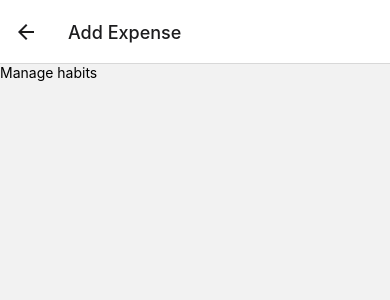
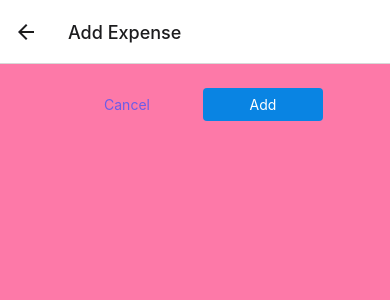
Before and after one commit to Laaguidi/Habits-React-native, a React Native app: screen /ManageHabit in a window 390 px wide. Shown: the top 300 px of the page. Built offline with nearby package versions, Linux system fonts and the light colour scheme.

Commit message:
Manage habit page working now

```diff
--- /dev/null
+++ b/components/Button.js
@@ -0,0 +1,47 @@
+import { Pressable, StyleSheet, Text, View } from 'react-native';
+
+
+function Button({ children, onPress, mode, style }) {
+    return (
+        <View style={style}>
+            <Pressable
+                onPress={onPress}
+                style={({ pressed }) => pressed && styles.pressed}
+            >
+                <View style={[styles.button, mode === 'flat' && styles.flat]}>
+                    <Text style={[styles.buttonText, mode === 'flat' && styles.flatText]}>
+                        {children}
+                    </Text>
+                </View>
+            </Pressable>
+        </View>
+    );
+}
+
+export default Button;
+
+const styles = StyleSheet.create({
+    button: {
+        borderRadius: 4,
+        padding: 8,
+        //backgroundColor: GlobalStyles.colors.primary500,
+        backgroundColor: '#0984e3'
+    },
+    flat: {
+        backgroundColor: 'transparent',
+    },
+    buttonText: {
+        color: 'white',
+        textAlign: 'center',
+    },
+    flatText: {
+        //color: GlobalStyles.colors.primary200,
+        color: "#6c5ce7"
+    },
+    pressed: {
+        opacity: 0.75,
+        //backgroundColor: GlobalStyles.colors.primary100,
+        backgroundColor: "#fd79a8",
+        borderRadius: 4,
+    },
+});
--- a/constants/style.js
+++ b/constants/style.js
@@ -1,6 +1,7 @@
 export const GlobalStyles = {
     colors: {
       pagesBack: '#8c7ae6',
-      itemBackground: '#ff7675'
+      itemBackground: '#ff7675',
+        errorColor: '#e74c3c'
     }
 }
--- a/screens/ManageHabit.js
+++ b/screens/ManageHabit.js
@@ -1,6 +1,10 @@
-import {StyleSheet, Text, View} from "react-native";
+import { StyleSheet, Text, View } from "react-native";
 import { useNavigation } from '@react-navigation/native';
 import { useLayoutEffect } from 'react';
+import IconButton from "../components/IconButton";
+import { GlobalStyles } from "../constants/style";
+import Button from "../components/Button";
+
 
 
 function ManageHabit({route, navigation}){
@@ -13,8 +17,33 @@
         });
     }, [navigation, isEditing]);
 
+    function deleteHabitHandler() {}
+
+    function cancelHandler() {}
+
+    function confirmHandler() {}
+
     return (
-        <Text>Manage habits</Text>
+        <View style={styles.container}>
+            <View style={styles.buttons}>
+                <Button style={styles.button} mode="flat" onPress={cancelHandler}>
+                    Cancel
+                </Button>
+                <Button style={styles.button} onPress={confirmHandler}>
+                    {isEditing ? 'Update' : 'Add'}
+                </Button>
+            </View>
+            {isEditing && (
+                <View style={styles.deleteContainer}>
+                    <IconButton
+                        icon="trash"
+                        color={GlobalStyles.colors.errorColor}
+                        size={36}
+                        onPress={deleteHabitHandler}
+                    />
+                </View>
+            )}
+        </View>
     );
 }
 
@@ -27,4 +56,20 @@
         //backgroundColor: GlobalStyles.colors.primary800,
         backgroundColor: '#fd79a8'
     },
+    buttons: {
+        flexDirection: 'row',
+        justifyContent: 'center',
+        alignItems: 'center',
+    },
+    button: {
+        minWidth: 120,
+        marginHorizontal: 8,
+    },
+    deleteContainer: {
+        marginTop: 16,
+        paddingTop: 8,
+        borderTopWidth: 2,
+        //borderTopColor: GlobalStyles.colors.primary200,
+        alignItems: 'center',
+    },
 });
```
